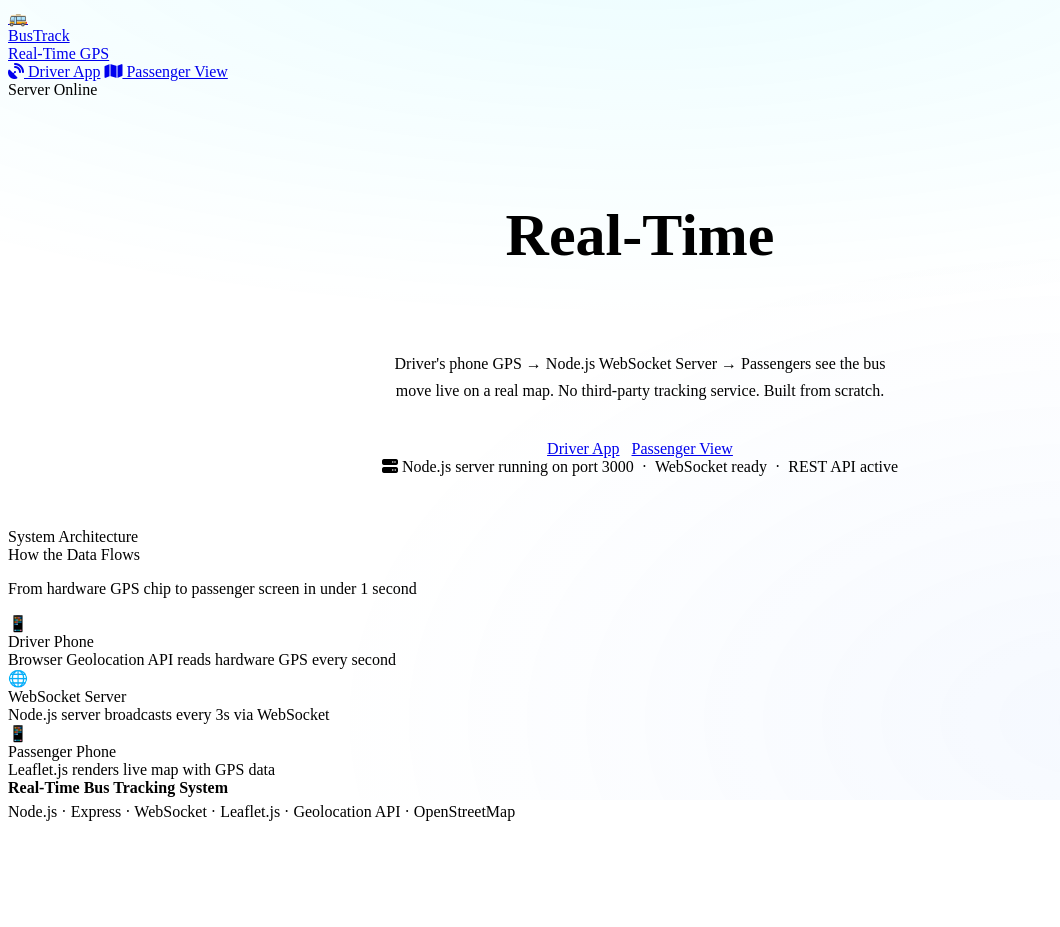
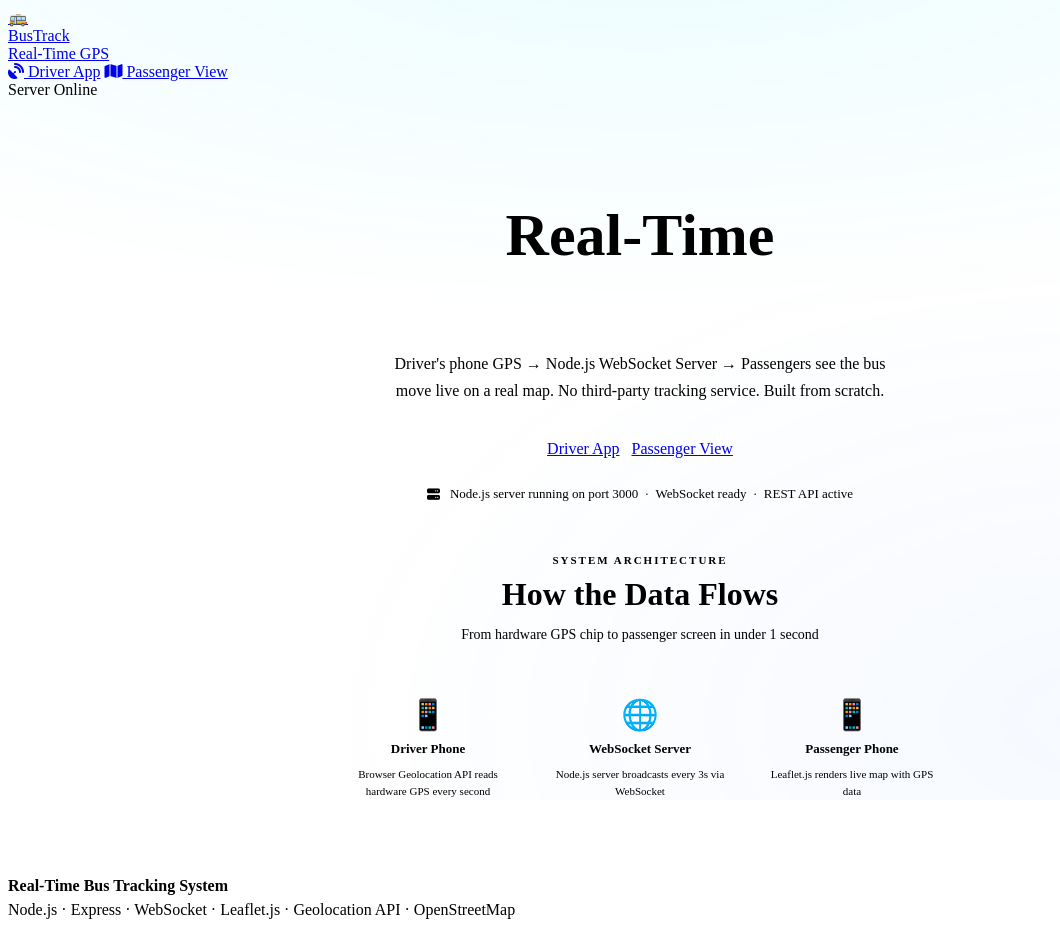
Before and after one commit to PatilParas05/Realtime-Bus-Tracking, a website: page public/index.html in a window 1280 px wide. Shown: the whole page, without its empty margins (0-1060 px from the left). Before the commit the page ends 829 px from the top, so only its background shows below. Drawn offline with Linux system fonts and the light colour scheme.

Commit message:
feat: add architecture flow css

```diff
--- a/public/index.html
+++ b/public/index.html
@@ -40,6 +40,34 @@
         font-family: var(--font-head); font-size: 14px; font-weight: 800; text-decoration: none;
         transition: all .2s;
     }
+    .cta-primary{background: linear-gradient(135deg,var(--cyan),var(--blue)); color: #000; box-shadow: 0 6px 28px rgba(0,229,255,.3);}
+    .cta-primary:hover{transform: translateY(-2px); box-shadow: 0 12px 40px rgba(0,229,255,.45);}
+    .cta-ghost{background: var(--card); border: 1px solid var(--border); color: var(--text);}
+    .cta-ghost:hover{border-color: var(--cyan); color: var(--cyan);}
+
+    /* ── server status ── */
+    .server-row{display: flex; align-items: center; justify-content: center; gap: 10px;
+        margin-top: 28px; font-size: 13px; color: var(--muted);
+    }
+
+    /* ── arch flow ── */
+    .section{max-width: 860px; margin: 0 auto; padding: 0 20px 56px;}
+    .sec-label{font-family:var(--font-head); font-size: 11px; font-weight: 700; color: var(--muted); letter-spacing: 2px; text-transform: uppercase; text-align: center; margin-bottom: 10px;}
+    .sec-title{font-family:var(--font-head); font-size: clamp(22px,3.5vw,32px); font-weight: 800; text-align: center; margin-bottom: 8px;}
+    .sec-sub{font-size: 14px; color: var(--muted); text-align: center; margin-bottom: 32px;}
+
+    .flow{display: flex; align-items: stretch; justify-content: center; flex-wrap: wrap; gap: 0;}
+    .fstep{flex: 1; min-width: 140px; max-width: 180px;
+        background: var(--card); border: 1px solid var(--border); border-radius: var(--r);
+        padding: 22px 16px; text-align: center;
+        display: flex; flex-direction: column; align-items: center; gap: 9px;
+        transition: border-color .2s, transform .2s;
+    }
+    .fstep:hover{border-color: rgba(0,229,255,.3); transform: translateY(-3px);}
+    .fstep-ico{font-size: 30px;}
+    .fstep-name{font-family:var(--font-head); font-size: 13px; font-weight: 700;}
+    .fstep-desc{font-size: 11px; color: var(--muted); line-height: 1.5;}
+    .farrow{display: flex; align-items: center; padding: 0 8px; color: var(--muted); font-size: 22px;}
 </style>
 </head>
 <body>
```
